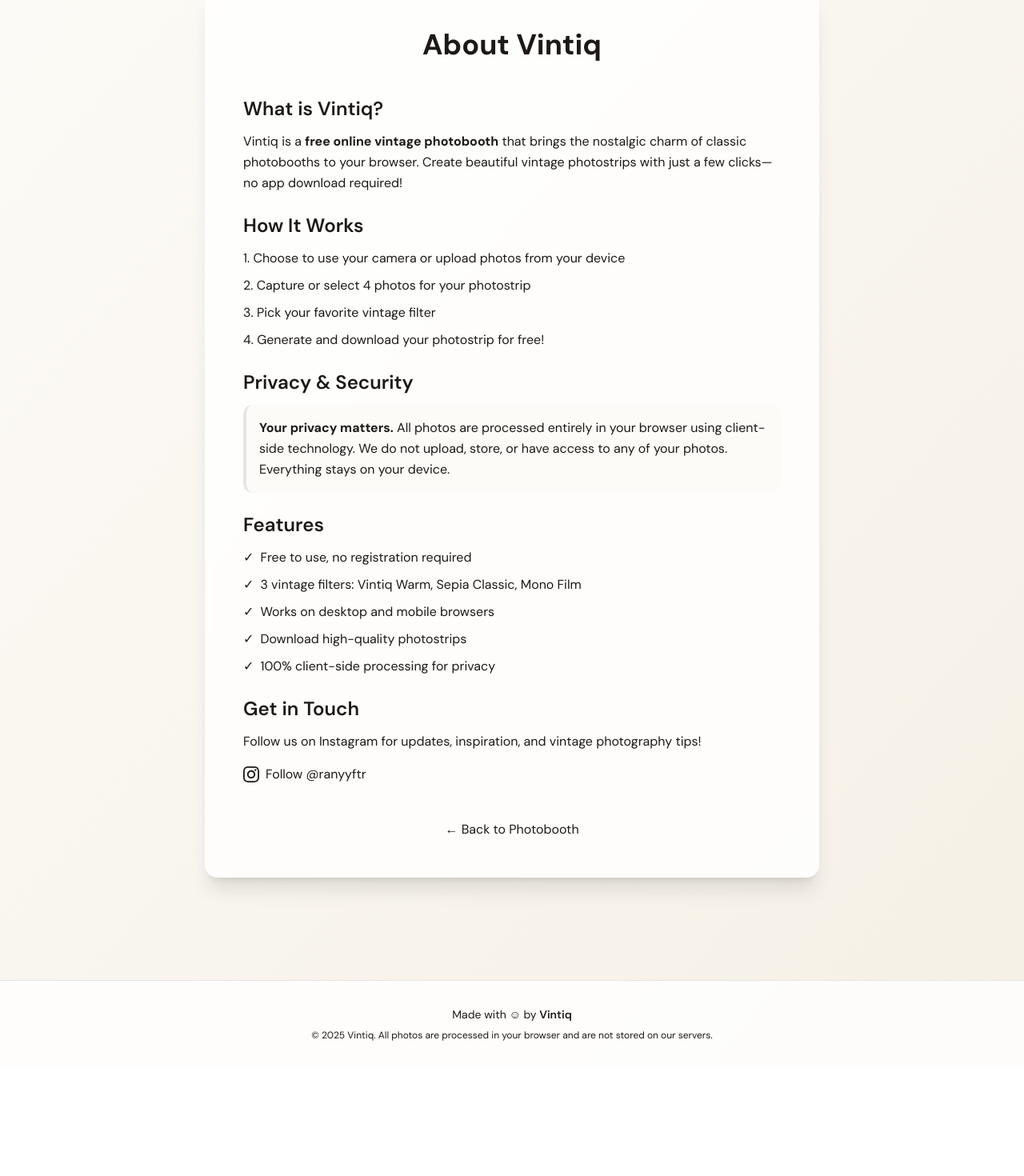
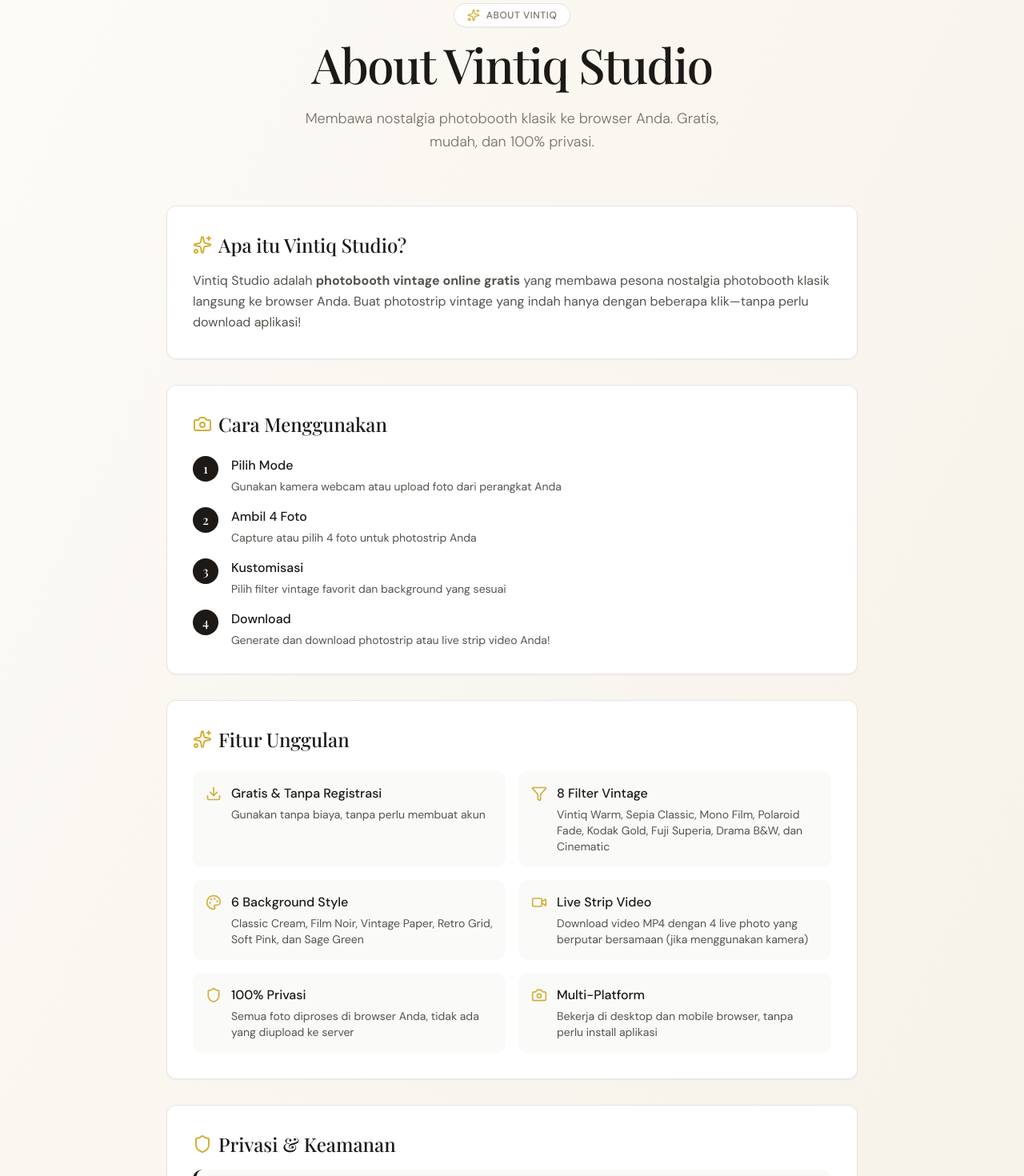
Before and after one commit to gentaArnezzi/vintiq, a Next.js app: page /about in a window 1280 px wide. Shown: the part 140-1610 px from the top of the page at 80% size. Before the commit the page ends 1474 px from the top, so only its background shows below. Built offline with nearby package versions, Linux system fonts and the light colour scheme; a web font is replaced by a local one.

Commit message:
update about page

```diff
--- a/app/about/page.tsx
+++ b/app/about/page.tsx
@@ -1,112 +1,203 @@
+'use client';
+
 import Link from 'next/link';
+import { Button } from '@/components/ui/button';
+import { Sparkles, Camera, Upload, Filter, Palette, Video, Shield, Download } from 'lucide-react';
 
 export default function AboutPage() {
     return (
-        <div className="min-h-screen py-16 px-4">
-            <div className="max-w-3xl mx-auto">
-                <div className="bg-white/80 backdrop-blur-sm rounded-2xl p-8 md:p-12 shadow-xl">
+        <div className="min-h-screen text-stone-800 font-sans">
+            <div className="max-w-4xl mx-auto px-4 py-12 md:py-20">
                 {/* Header */}
-                    <div className="text-center mb-8">
-                        <h1 className="text-4xl font-bold text-vintage-brown mb-2">
-                            About Vintiq
+                <header className="text-center mb-16 animate-fade-in">
+                    <div className="inline-flex items-center justify-center gap-2 mb-4 px-4 py-1.5 rounded-full bg-white border border-stone-200 shadow-sm">
+                        <Sparkles className="w-4 h-4 text-vintage-gold" />
+                        <span className="text-xs font-medium tracking-wider uppercase text-stone-500">About Vintiq</span>
+                    </div>
+                    <h1 className="text-5xl md:text-6xl font-serif font-medium text-stone-900 mb-6 tracking-tight">
+                        About Vintiq Studio
                     </h1>
-                        <div className="w-20 h-1 bg-vintage-warm mx-auto rounded-full" />
-                    </div>
+                    <p className="text-lg text-stone-500 max-w-xl mx-auto font-light leading-relaxed">
+                        Membawa nostalgia photobooth klasik ke browser Anda. Gratis, mudah, dan 100% privasi.
+                    </p>
+                </header>
 
                 {/* Content */}
-                    <div className="space-y-6 text-vintage-sepia">
-                        <section>
-                            <h2 className="text-2xl font-semibold text-vintage-brown mb-3">
-                                What is Vintiq?
+                <div className="space-y-8">
+                    {/* What is Vintiq */}
+                    <section className="bg-white rounded-xl p-8 border border-stone-200 shadow-sm animate-fade-in">
+                        <h2 className="text-2xl font-serif font-medium text-stone-900 mb-4 flex items-center gap-2">
+                            <Sparkles className="w-6 h-6 text-vintage-gold" />
+                            Apa itu Vintiq Studio?
                         </h2>
-                            <p className="leading-relaxed">
-                                Vintiq is a <strong>free online vintage photobooth</strong> that brings
-                                the nostalgic charm of classic photobooths to your browser. Create
-                                beautiful vintage photostrips with just a few clicks—no app download
-                                required!
+                        <p className="text-stone-600 leading-relaxed">
+                            Vintiq Studio adalah <strong>photobooth vintage online gratis</strong> yang membawa
+                            pesona nostalgia photobooth klasik langsung ke browser Anda. Buat photostrip vintage
+                            yang indah hanya dengan beberapa klik—tanpa perlu download aplikasi!
                         </p>
                     </section>
 
-                        <section>
-                            <h2 className="text-2xl font-semibold text-vintage-brown mb-3">
-                                How It Works
+                    {/* How It Works */}
+                    <section className="bg-white rounded-xl p-8 border border-stone-200 shadow-sm animate-fade-in">
+                        <h2 className="text-2xl font-serif font-medium text-stone-900 mb-6 flex items-center gap-2">
+                            <Camera className="w-6 h-6 text-vintage-gold" />
+                            Cara Menggunakan
                         </h2>
-                            <ol className="list-decimal list-inside space-y-2 leading-relaxed">
-                                <li>Choose to use your camera or upload photos from your device</li>
-                                <li>Capture or select 4 photos for your photostrip</li>
-                                <li>Pick your favorite vintage filter</li>
-                                <li>Generate and download your photostrip for free!</li>
+                        <ol className="space-y-4">
+                            <li className="flex gap-4">
+                                <div className="flex-shrink-0 w-8 h-8 rounded-full bg-stone-900 text-white flex items-center justify-center font-serif font-medium">
+                                    1
+                                </div>
+                                <div>
+                                    <h3 className="font-medium text-stone-900 mb-1">Pilih Mode</h3>
+                                    <p className="text-stone-600 text-sm">Gunakan kamera webcam atau upload foto dari perangkat Anda</p>
+                                </div>
+                            </li>
+                            <li className="flex gap-4">
+                                <div className="flex-shrink-0 w-8 h-8 rounded-full bg-stone-900 text-white flex items-center justify-center font-serif font-medium">
+                                    2
+                                </div>
+                                <div>
+                                    <h3 className="font-medium text-stone-900 mb-1">Ambil 4 Foto</h3>
+                                    <p className="text-stone-600 text-sm">Capture atau pilih 4 foto untuk photostrip Anda</p>
+                                </div>
+                            </li>
+                            <li className="flex gap-4">
+                                <div className="flex-shrink-0 w-8 h-8 rounded-full bg-stone-900 text-white flex items-center justify-center font-serif font-medium">
+                                    3
+                                </div>
+                                <div>
+                                    <h3 className="font-medium text-stone-900 mb-1">Kustomisasi</h3>
+                                    <p className="text-stone-600 text-sm">Pilih filter vintage favorit dan background yang sesuai</p>
+                                </div>
+                            </li>
+                            <li className="flex gap-4">
+                                <div className="flex-shrink-0 w-8 h-8 rounded-full bg-stone-900 text-white flex items-center justify-center font-serif font-medium">
+                                    4
+                                </div>
+                                <div>
+                                    <h3 className="font-medium text-stone-900 mb-1">Download</h3>
+                                    <p className="text-stone-600 text-sm">Generate dan download photostrip atau live strip video Anda!</p>
+                                </div>
+                            </li>
                         </ol>
                     </section>
 
-                        <section>
-                            <h2 className="text-2xl font-semibold text-vintage-brown mb-3">
-                                Privacy &amp; Security
+                    {/* Features */}
+                    <section className="bg-white rounded-xl p-8 border border-stone-200 shadow-sm animate-fade-in">
+                        <h2 className="text-2xl font-serif font-medium text-stone-900 mb-6 flex items-center gap-2">
+                            <Sparkles className="w-6 h-6 text-vintage-gold" />
+                            Fitur Unggulan
                         </h2>
-                            <div className="bg-vintage-cream rounded-lg p-4 border-l-4 border-vintage-brown">
-                                <p className="leading-relaxed">
-                                    <strong>Your privacy matters.</strong> All photos are processed
-                                    entirely in your browser using client-side technology. We do not
-                                    upload, store, or have access to any of your photos. Everything stays
-                                    on your device.
+                        <div className="grid md:grid-cols-2 gap-4">
+                            <div className="flex items-start gap-3 p-4 rounded-lg bg-stone-50">
+                                <Download className="w-5 h-5 text-vintage-gold flex-shrink-0 mt-0.5" />
+                                <div>
+                                    <h3 className="font-medium text-stone-900 mb-1">Gratis & Tanpa Registrasi</h3>
+                                    <p className="text-sm text-stone-600">Gunakan tanpa biaya, tanpa perlu membuat akun</p>
+                                </div>
+                            </div>
+                            <div className="flex items-start gap-3 p-4 rounded-lg bg-stone-50">
+                                <Filter className="w-5 h-5 text-vintage-gold flex-shrink-0 mt-0.5" />
+                                <div>
+                                    <h3 className="font-medium text-stone-900 mb-1">8 Filter Vintage</h3>
+                                    <p className="text-sm text-stone-600">Vintiq Warm, Sepia Classic, Mono Film, Polaroid Fade, Kodak Gold, Fuji Superia, Drama B&W, dan Cinematic</p>
+                                </div>
+                            </div>
+                            <div className="flex items-start gap-3 p-4 rounded-lg bg-stone-50">
+                                <Palette className="w-5 h-5 text-vintage-gold flex-shrink-0 mt-0.5" />
+                                <div>
+                                    <h3 className="font-medium text-stone-900 mb-1">6 Background Style</h3>
+                                    <p className="text-sm text-stone-600">Classic Cream, Film Noir, Vintage Paper, Retro Grid, Soft Pink, dan Sage Green</p>
+                                </div>
+                            </div>
+                            <div className="flex items-start gap-3 p-4 rounded-lg bg-stone-50">
+                                <Video className="w-5 h-5 text-vintage-gold flex-shrink-0 mt-0.5" />
+                                <div>
+                                    <h3 className="font-medium text-stone-900 mb-1">Live Strip Video</h3>
+                                    <p className="text-sm text-stone-600">Download video MP4 dengan 4 live photo yang berputar bersamaan (jika menggunakan kamera)</p>
+                                </div>
+                            </div>
+                            <div className="flex items-start gap-3 p-4 rounded-lg bg-stone-50">
+                                <Shield className="w-5 h-5 text-vintage-gold flex-shrink-0 mt-0.5" />
+                                <div>
+                                    <h3 className="font-medium text-stone-900 mb-1">100% Privasi</h3>
+                                    <p className="text-sm text-stone-600">Semua foto diproses di browser Anda, tidak ada yang diupload ke server</p>
+                                </div>
+                            </div>
+                            <div className="flex items-start gap-3 p-4 rounded-lg bg-stone-50">
+                                <Camera className="w-5 h-5 text-vintage-gold flex-shrink-0 mt-0.5" />
+                                <div>
+                                    <h3 className="font-medium text-stone-900 mb-1">Multi-Platform</h3>
+                                    <p className="text-sm text-stone-600">Bekerja di desktop dan mobile browser, tanpa perlu install aplikasi</p>
+                                </div>
+                            </div>
+                        </div>
+                    </section>
+
+                    {/* Privacy & Security */}
+                    <section className="bg-white rounded-xl p-8 border border-stone-200 shadow-sm animate-fade-in">
+                        <h2 className="text-2xl font-serif font-medium text-stone-900 mb-4 flex items-center gap-2">
+                            <Shield className="w-6 h-6 text-vintage-gold" />
+                            Privasi & Keamanan
+                        </h2>
+                        <div className="bg-stone-50 rounded-lg p-6 border-l-4 border-stone-900">
+                            <p className="text-stone-700 leading-relaxed">
+                                <strong className="text-stone-900">Privasi Anda adalah prioritas kami.</strong> Semua foto diproses
+                                sepenuhnya di browser Anda menggunakan teknologi client-side. Kami tidak mengupload, menyimpan,
+                                atau memiliki akses ke foto Anda. Semuanya tetap di perangkat Anda.
                             </p>
                         </div>
                     </section>
 
-                        <section>
-                            <h2 className="text-2xl font-semibold text-vintage-brown mb-3">
-                                Features
+                    {/* Live Strip Video Feature */}
+                    <section className="bg-white rounded-xl p-8 border border-stone-200 shadow-sm animate-fade-in">
+                        <h2 className="text-2xl font-serif font-medium text-stone-900 mb-4 flex items-center gap-2">
+                            <Video className="w-6 h-6 text-vintage-gold" />
+                            Live Strip Video
                         </h2>
-                            <ul className="space-y-2 leading-relaxed">
-                                <li className="flex items-start gap-2">
-                                    <span className="text-vintage-brown">✓</span>
-                                    <span>Free to use, no registration required</span>
-                                </li>
-                                <li className="flex items-start gap-2">
-                                    <span className="text-vintage-brown">✓</span>
-                                    <span>3 vintage filters: Vintiq Warm, Sepia Classic, Mono Film</span>
-                                </li>
-                                <li className="flex items-start gap-2">
-                                    <span className="text-vintage-brown">✓</span>
-                                    <span>Works on desktop and mobile browsers</span>
-                                </li>
-                                <li className="flex items-start gap-2">
-                                    <span className="text-vintage-brown">✓</span>
-                                    <span>Download high-quality photostrips</span>
-                                </li>
-                                <li className="flex items-start gap-2">
-                                    <span className="text-vintage-brown">✓</span>
-                                    <span>100% client-side processing for privacy</span>
-                                </li>
-                            </ul>
+                        <p className="text-stone-600 leading-relaxed mb-4">
+                            Fitur eksklusif untuk pengguna kamera! Jika Anda menggunakan kamera webcam, Vintiq akan
+                            secara otomatis menangkap <strong>Live Photo</strong> (video pendek) bersama dengan foto statis.
+                            Anda bisa download photostrip video MP4 yang menampilkan 4 live photo berputar bersamaan!
+                        </p>
+                        <div className="bg-stone-50 rounded-lg p-4 mt-4">
+                            <p className="text-sm text-stone-600">
+                                <strong className="text-stone-900">Tips:</strong> Format MP4 kompatibel dengan Instagram dan galeri foto.
+                                Video akan otomatis di-loop untuk efek yang lebih menarik.
+                            </p>
+                        </div>
                     </section>
 
-                        <section>
-                            <h2 className="text-2xl font-semibold text-vintage-brown mb-3">
-                                Get in Touch
+                    {/* Get in Touch */}
+                    <section className="bg-white rounded-xl p-8 border border-stone-200 shadow-sm animate-fade-in">
+                        <h2 className="text-2xl font-serif font-medium text-stone-900 mb-4">
+                            Terhubung dengan Kami
                         </h2>
-                            <p className="leading-relaxed mb-4">
-                                Follow us on Instagram for updates, inspiration, and vintage photography
-                                tips!
+                        <p className="text-stone-600 leading-relaxed mb-6">
+                            Ikuti kami di Instagram untuk update, inspirasi, dan tips fotografi vintage!
                         </p>
                         <a
                             href="https://instagram.com/ranyyftr"
                             target="_blank"
                             rel="noopener noreferrer"
-                                className="inline-flex items-center gap-2 vintage-button-primary"
+                            className="inline-flex items-center gap-2"
                         >
+                            <Button variant="vintage" size="lg">
                                 <svg className="w-5 h-5" fill="currentColor" viewBox="0 0 24 24">
                                     <path d="M12 2.163c3.204 0 3.584.012 4.85.07 3.252.148 4.771 1.691 4.919 4.919.058 1.265.069 1.645.069 4.849 0 3.205-.012 3.584-.069 4.849-.149 3.225-1.664 4.771-4.919 4.919-1.266.058-1.644.07-4.85.07-3.204 0-3.584-.012-4.849-.07-3.26-.149-4.771-1.699-4.919-4.92-.058-1.265-.07-1.644-.07-4.849 0-3.204.013-3.583.07-4.849.149-3.227 1.664-4.771 4.919-4.919 1.266-.057 1.645-.069 4.849-.069zm0-2.163c-3.259 0-3.667.014-4.947.072-4.358.2-6.78 2.618-6.98 6.98-.059 1.281-.073 1.689-.073 4.948 0 3.259.014 3.668.072 4.948.2 4.358 2.618 6.78 6.98 6.98 1.281.058 1.689.072 4.948.072 3.259 0 3.668-.014 4.948-.072 4.354-.2 6.782-2.618 6.979-6.98.059-1.28.073-1.689.073-4.948 0-3.259-.014-3.667-.072-4.947-.196-4.354-2.617-6.78-6.979-6.98-1.281-.059-1.69-.073-4.949-.073zm0 5.838c-3.403 0-6.162 2.759-6.162 6.162s2.759 6.163 6.162 6.163 6.162-2.759 6.162-6.163c0-3.403-2.759-6.162-6.162-6.162zm0 10.162c-2.209 0-4-1.79-4-4 0-2.209 1.791-4 4-4s4 1.791 4 4c0 2.21-1.791 4-4 4zm6.406-11.845c-.796 0-1.441.645-1.441 1.44s.645 1.44 1.441 1.44c.795 0 1.439-.645 1.439-1.44s-.644-1.44-1.439-1.44z" />
                                 </svg>
                                 Follow @ranyyftr
+                            </Button>
                         </a>
                     </section>
-                    </div>
 
                     {/* Back Button */}
-                    <div className="mt-10 text-center">
-                        <Link href="/" className="vintage-button-secondary inline-block px-8">
-                            ← Back to Photobooth
+                    <div className="mt-8 text-center animate-fade-in">
+                        <Link href="/">
+                            <Button variant="outline" size="lg" className="w-full md:w-auto">
+                                ← Kembali ke Photobooth
+                            </Button>
                         </Link>
                     </div>
                 </div>
```
Lines whose indentation alone changed are shown as unchanged.
